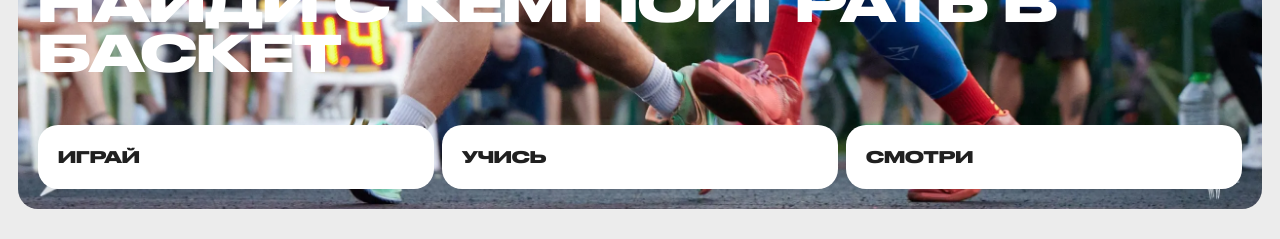
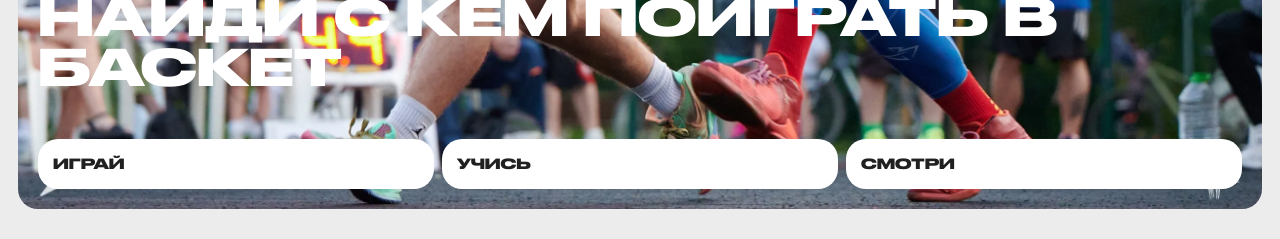
Before and after one commit to ivan-lev/test-task-xpage, a React (Vite) app: page / in a window 1280 px wide. Shown: the part 800-1039 px from the top of the page. Built offline with nearby package versions, Linux system fonts and the light colour scheme.

Commit message:
fix/style: change button font size

```diff
--- a/src/variables/globalStyles.scss
+++ b/src/variables/globalStyles.scss
@@ -165,6 +165,16 @@
   line-height: 140%;
   text-decoration: none;
 
+  @media screen and (max-width: 1280px) {
+    height: 50px;
+    padding: 15px;
+    font-size: 14px;
+  }
+
+  @media screen and (max-width: 1080px) {
+    font-size: 10px;
+  }
+
   @media screen and (max-width: 768px) {
     height: 40px;
     padding: 10px 14px;
@@ -189,6 +199,11 @@
   background-size: 100%;
   background-repeat: no-repeat;
 
+  @media screen and (max-width: 1280px) {
+    width: 20px;
+    height: 20px;
+  }
+
   @media screen and (max-width: 320px) {
     width: 16px;
     height: 16px;
```
